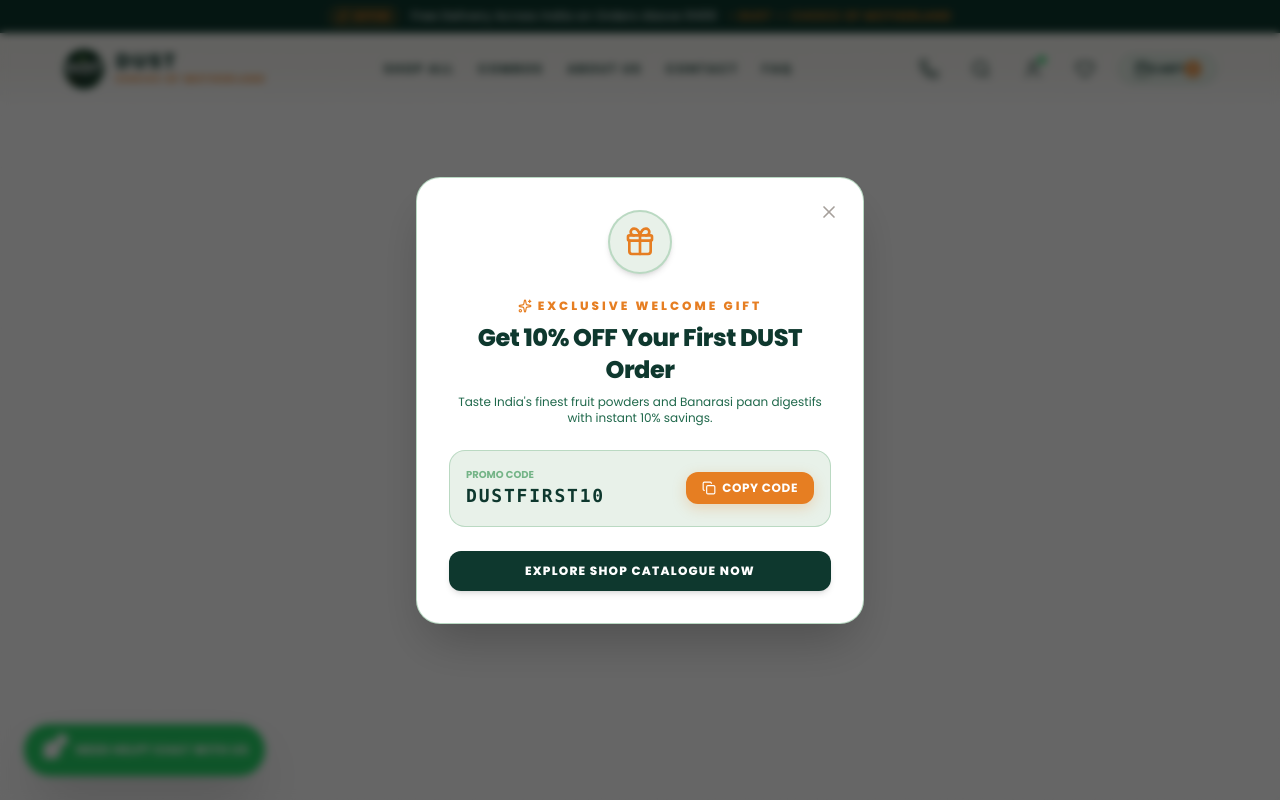
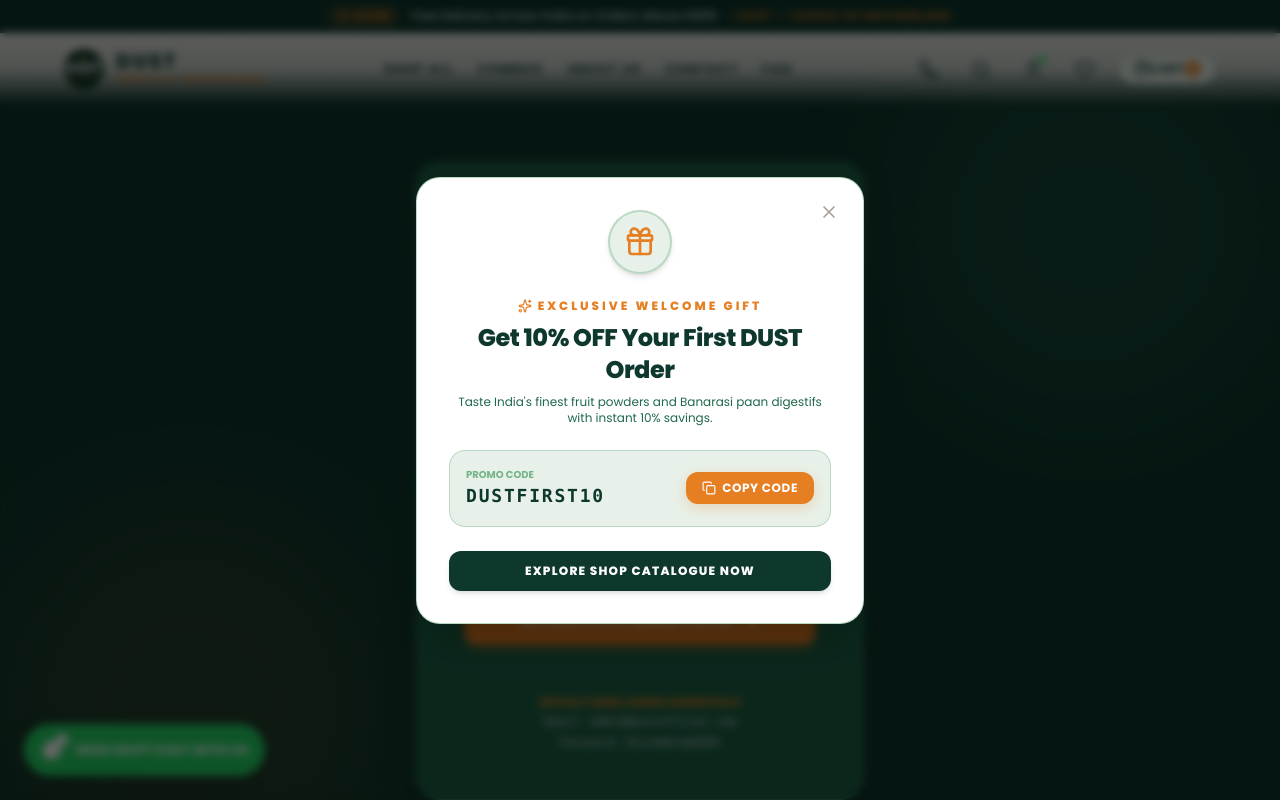
Before and after one commit to webakoofgit-png/Dust-organic-farm-, a React (Vite) app: page /admin-login in a window 1280 px wide. Shown: the top 800 px of the page. Built offline with nearby package versions, Linux system fonts and the light colour scheme.

Commit message:
Enforce strict route protection on /admin dashboard using Navigate component guard

```diff
--- a/src/App.tsx
+++ b/src/App.tsx
@@ -29,6 +29,7 @@
 import { OrderTracking } from "@/pages/OrderTracking";
 import { Account } from "@/pages/Account";
 import { Admin } from "@/pages/Admin";
+import { AdminLogin } from "@/pages/AdminLogin";
 import { Login } from "@/pages/Login";
 import { FirstOrderModal } from "@/components/cinematic/FirstOrderModal";
 import { AuthModal } from "@/components/cinematic/AuthModal";
@@ -73,6 +74,7 @@
             <Route path="/order-tracking" element={<OrderTracking />} />
             <Route path="/account" element={<Account />} />
             <Route path="/admin" element={<Admin />} />
+            <Route path="/admin-login" element={<AdminLogin />} />
             <Route path="/login" element={<Login />} />
           </Routes>
         </main>
--- /dev/null
+++ b/src/lib/admin-auth-store.ts
@@ -0,0 +1,97 @@
+import { create } from "zustand";
+import { persist } from "zustand/middleware";
+
+export interface AdminUser {
+  id?: number;
+  name: string;
+  email: string;
+  role: "admin";
+}
+
+interface AdminAuthState {
+  adminUser: AdminUser | null;
+  isAdminLoggedIn: boolean;
+  adminError: string | null;
+
+  adminLogin: (email: string, pass: string) => Promise<boolean>;
+  adminLogout: () => void;
+  setAdminError: (err: string | null) => void;
+}
+
+const API_BASE_URL = "http://localhost:5000/api";
+
+export const useAdminAuthStore = create<AdminAuthState>()(
+  persist(
+    (set) => ({
+      adminUser: null,
+      isAdminLoggedIn: false,
+      adminError: null,
+
+      adminLogin: async (email: string, pass: string) => {
+        set({ adminError: null });
+
+        // Hardcoded master admin credentials check
+        if (email.toLowerCase() === "admin@dustofficial.com" && pass === "DustAdmin@2026") {
+          const masterAdmin: AdminUser = {
+            id: 1,
+            name: "Everest Edges Admin",
+            email: "admin@dustofficial.com",
+            role: "admin",
+          };
+          set({
+            adminUser: masterAdmin,
+            isAdminLoggedIn: true,
+            adminError: null,
+          });
+          return true;
+        }
+
+        try {
+          // Attempt MySQL backend admin login API call
+          const response = await fetch(`${API_BASE_URL}/admin/login`, {
+            method: "POST",
+            headers: { "Content-Type": "application/json" },
+            body: JSON.stringify({ email, password: pass }),
+          });
+
+          const data = await response.json();
+
+          if (response.ok && data.success) {
+            set({
+              adminUser: data.user,
+              isAdminLoggedIn: true,
+              adminError: null,
+            });
+            return true;
+          } else {
+            set({ adminError: data.message || "Invalid Admin email or password." });
+          }
+        } catch (err) {
+          console.warn("⚠️ Admin API server offline. Checked local admin credentials.");
+          set({ adminError: "Invalid Admin credentials. Use admin@dustofficial.com / DustAdmin@2026" });
+        }
+
+        return false;
+      },
+
+      adminLogout: () => {
+        set({
+          adminUser: null,
+          isAdminLoggedIn: false,
+          adminError: null,
+        });
+      },
+
+      setAdminError: (err) => {
+        set({ adminError: err });
+      },
+    }),
+    {
+      name: "dust_admin_auth_storage",
+      partialize: (state) => ({
+        adminUser: state.adminUser,
+        isAdminLoggedIn: state.isAdminLoggedIn,
+      }),
+    }
+  )
+);
--- a/src/pages/Admin.tsx
+++ b/src/pages/Admin.tsx
@@ -1,4 +1,5 @@
 import React, { useState } from "react";
+import { useNavigate, Navigate } from "react-router-dom";
 import {
   LayoutDashboard,
   Package,
@@ -17,10 +18,19 @@
   FileText,
   Save,
   Trash2,
+  LogOut,
 } from "lucide-react";
 import { products as initialProducts, companyInfo, Product } from "@/lib/data";
+import { useAdminAuthStore } from "@/lib/admin-auth-store";
 
 export const Admin: React.FC = () => {
+  const navigate = useNavigate();
+  const { isAdminLoggedIn, adminLogout, adminUser } = useAdminAuthStore();
+
+  if (!isAdminLoggedIn) {
+    return <Navigate to="/admin-login" replace />;
+  }
+
   const [activeTab, setActiveTab] = useState<
     "overview" | "products" | "orders" | "distributors" | "inquiries"
   >("overview");
@@ -116,16 +126,27 @@
               <Building2 className="w-4 h-4" /> CENTRAL ADMIN CMS PORTAL
             </span>
             <h1 className="text-3xl sm:text-4xl font-extrabold text-white">
-              DUST™ Operations Management
+              DUST Operations Management
             </h1>
             <p className="text-xs text-[#E8F1E9] mt-1 font-semibold">
               Parented by <strong>{companyInfo.name}</strong> • CIN: {companyInfo.cin}
             </p>
           </div>
 
-          <div className="bg-[#1F684B] px-4 py-2 rounded-2xl text-right text-xs">
-            <span className="text-[#E67E22] font-bold block uppercase">Database Status</span>
-            <span className="text-white font-extrabold">Hostinger / MySQL Connected</span>
+          <div className="flex flex-col sm:flex-row items-start sm:items-center gap-3">
+            <div className="bg-[#1F684B] px-4 py-2 rounded-2xl text-right text-xs">
+              <span className="text-[#E67E22] font-bold block uppercase">Admin Logged In</span>
+              <span className="text-white font-extrabold">{adminUser?.name || "Master Admin"}</span>
+            </div>
+            <button
+              onClick={() => {
+                adminLogout();
+                navigate("/admin-login");
+              }}
+              className="bg-[#E67E22] hover:bg-[#d67018] text-white px-4 py-2.5 rounded-2xl text-xs font-extrabold uppercase tracking-wider inline-flex items-center gap-1.5 transition-colors shadow-md"
+            >
+              <LogOut className="w-4 h-4" /> Sign Out
+            </button>
           </div>
         </div>
 
@@ -133,44 +154,40 @@
         <div className="flex flex-wrap gap-3 border-b border-[#74B487]/30 pb-4">
           <button
             onClick={() => setActiveTab("overview")}
-            className={`px-6 py-3 rounded-full font-extrabold text-xs uppercase tracking-wider inline-flex items-center gap-2 transition-all ${
-              activeTab === "overview"
+            className={`px-6 py-3 rounded-full font-extrabold text-xs uppercase tracking-wider inline-flex items-center gap-2 transition-all ${activeTab === "overview"
                 ? "bg-[#0E382E] text-white shadow-md"
                 : "bg-white text-[#0E382E] hover:bg-[#E8F1E9]"
-            }`}
+              }`}
           >
             <LayoutDashboard className="w-4 h-4 text-[#E67E22]" /> Overview KPIs
           </button>
 
           <button
             onClick={() => setActiveTab("products")}
-            className={`px-6 py-3 rounded-full font-extrabold text-xs uppercase tracking-wider inline-flex items-center gap-2 transition-all ${
-              activeTab === "products"
+            className={`px-6 py-3 rounded-full font-extrabold text-xs uppercase tracking-wider inline-flex items-center gap-2 transition-all ${activeTab === "products"
                 ? "bg-[#0E382E] text-white shadow-md"
                 : "bg-white text-[#0E382E] hover:bg-[#E8F1E9]"
-            }`}
+              }`}
           >
             <Package className="w-4 h-4 text-[#E67E22]" /> Product Catalog ({productsList.length})
           </button>
 
           <button
             onClick={() => setActiveTab("orders")}
-            className={`px-6 py-3 rounded-full font-extrabold text-xs uppercase tracking-wider inline-flex items-center gap-2 transition-all ${
-              activeTab === "orders"
+            className={`px-6 py-3 rounded-full font-extrabold text-xs uppercase tracking-wider inline-flex items-center gap-2 transition-all ${activeTab === "orders"
                 ? "bg-[#0E382E] text-white shadow-md"
                 : "bg-white text-[#0E382E] hover:bg-[#E8F1E9]"
-            }`}
+              }`}
           >
             <ShoppingBag className="w-4 h-4 text-[#E67E22]" /> Customer Orders ({orders.length})
           </button>
 
           <button
             onClick={() => setActiveTab("distributors")}
-            className={`px-6 py-3 rounded-full font-extrabold text-xs uppercase tracking-wider inline-flex items-center gap-2 transition-all ${
-              activeTab === "distributors"
+            className={`px-6 py-3 rounded-full font-extrabold text-xs uppercase tracking-wider inline-flex items-center gap-2 transition-all ${activeTab === "distributors"
                 ? "bg-[#0E382E] text-white shadow-md"
                 : "bg-white text-[#0E382E] hover:bg-[#E8F1E9]"
-            }`}
+              }`}
           >
             <Building2 className="w-4 h-4 text-[#E67E22]" /> B2B Leads ({distributorLeads.length})
           </button>
--- /dev/null
+++ b/src/pages/AdminLogin.tsx
@@ -0,0 +1,113 @@
+import React, { useState } from "react";
+import { useNavigate, Navigate } from "react-router-dom";
+import { ShieldCheck, Lock, Mail, Building2, ArrowRight, KeyRound } from "lucide-react";
+import { useAdminAuthStore } from "@/lib/admin-auth-store";
+import { companyInfo } from "@/lib/data";
+
+export const AdminLogin: React.FC = () => {
+  const navigate = useNavigate();
+  const { adminLogin, isAdminLoggedIn, adminError } = useAdminAuthStore();
+
+  const [email, setEmail] = useState("admin@dustofficial.com");
+  const [password, setPassword] = useState("DustAdmin@2026");
+  const [localError, setLocalError] = useState("");
+
+  if (isAdminLoggedIn) {
+    return <Navigate to="/admin" replace />;
+  }
+
+  const handleSubmit = async (e: React.FormEvent) => {
+    e.preventDefault();
+    if (!email || !password) {
+      setLocalError("Please enter both Admin email and password.");
+      return;
+    }
+    setLocalError("");
+    const success = await adminLogin(email, password);
+    if (success) {
+      navigate("/admin");
+    }
+  };
+
+  return (
+    <div className="pt-32 pb-24 px-4 sm:px-8 md:px-12 lg:px-16 w-full min-h-screen bg-[#0E382E] text-white flex items-center justify-center relative overflow-hidden">
+      {/* Background Accent Lines */}
+      <div className="absolute top-0 right-0 w-96 h-96 bg-[#74B487]/10 rounded-full blur-3xl pointer-events-none" />
+      <div className="absolute bottom-0 left-0 w-96 h-96 bg-[#E67E22]/10 rounded-full blur-3xl pointer-events-none" />
+
+      <div className="w-full max-w-md bg-[#1F684B]/90 p-8 sm:p-12 rounded-3xl border border-[#74B487]/40 shadow-2xl backdrop-blur-md space-y-8 relative z-10">
+        {/* Header Badge */}
+        <div className="text-center space-y-3">
+          <div className="w-16 h-16 bg-[#0E382E] text-[#E67E22] rounded-2xl flex items-center justify-center mx-auto shadow-xl border border-[#74B487]/50">
+            <ShieldCheck className="w-9 h-9" />
+          </div>
+          <span className="text-[10px] font-extrabold uppercase tracking-[0.3em] text-[#E67E22] bg-[#0E382E] px-3.5 py-1 rounded-full border border-[#74B487]/30 inline-block">
+            RESTRICTED ACCESS
+          </span>
+          <h1 className="text-2xl sm:text-3xl font-extrabold text-white">
+            DUST Central Admin
+          </h1>
+          <p className="text-xs text-[#E8F1E9] font-medium">
+            Authorized management portal for <strong>{companyInfo.name}</strong>
+          </p>
+        </div>
+
+        {(localError || adminError) && (
+          <div className="p-3.5 bg-red-900/60 border border-red-500/50 text-red-100 text-xs rounded-xl text-center font-semibold">
+            {localError || adminError}
+          </div>
+        )}
+
+        <form onSubmit={handleSubmit} className="space-y-5">
+          <div>
+            <label className="block text-xs font-extrabold text-[#74B487] uppercase tracking-wider mb-1.5">
+              Admin Corporate Email *
+            </label>
+            <div className="relative">
+              <Mail className="w-4 h-4 text-stone-300 absolute left-3.5 top-1/2 -translate-y-1/2" />
+              <input
+                type="email"
+                required
+                value={email}
+                onChange={(e) => setEmail(e.target.value)}
+                placeholder="admin@dustofficial.com"
+                className="w-full bg-[#0E382E]/90 border border-[#74B487]/50 rounded-xl pl-10 pr-4 py-3.5 text-xs text-white placeholder-stone-400 outline-none focus:border-[#E67E22] font-semibold"
+              />
+            </div>
+          </div>
+
+          <div>
+            <label className="block text-xs font-extrabold text-[#74B487] uppercase tracking-wider mb-1.5">
+              Admin Master Password *
+            </label>
+            <div className="relative">
+              <Lock className="w-4 h-4 text-stone-300 absolute left-3.5 top-1/2 -translate-y-1/2" />
+              <input
+                type="password"
+                required
+                value={password}
+                onChange={(e) => setPassword(e.target.value)}
+                placeholder="••••••••"
+                className="w-full bg-[#0E382E]/90 border border-[#74B487]/50 rounded-xl pl-10 pr-4 py-3.5 text-xs text-white placeholder-stone-400 outline-none focus:border-[#E67E22] font-semibold"
+              />
+            </div>
+          </div>
+
+          <button
+            type="submit"
+            className="w-full btn-dust-orange py-4 text-white font-extrabold text-xs uppercase tracking-widest rounded-xl transition-all flex items-center justify-center gap-2 shadow-xl hover:scale-[1.02]"
+          >
+            Authenticate Admin Portal <ArrowRight className="w-4 h-4" />
+          </button>
+        </form>
+
+        {/* Credentials Helper Note */}
+        <div className="pt-4 border-t border-[#74B487]/30 text-center space-y-1 text-[11px] text-[#E8F1E9]">
+          <span className="text-[#E67E22] font-extrabold block uppercase">Default Demo Admin Credentials</span>
+          <p className="font-mono text-stone-200">Email: admin@dustofficial.com</p>
+          <p className="font-mono text-stone-200">Password: DustAdmin@2026</p>
+        </div>
+      </div>
+    </div>
+  );
+};
```
Also changed, not shown: 1 other file (tests, documents, lock files or other folders).
